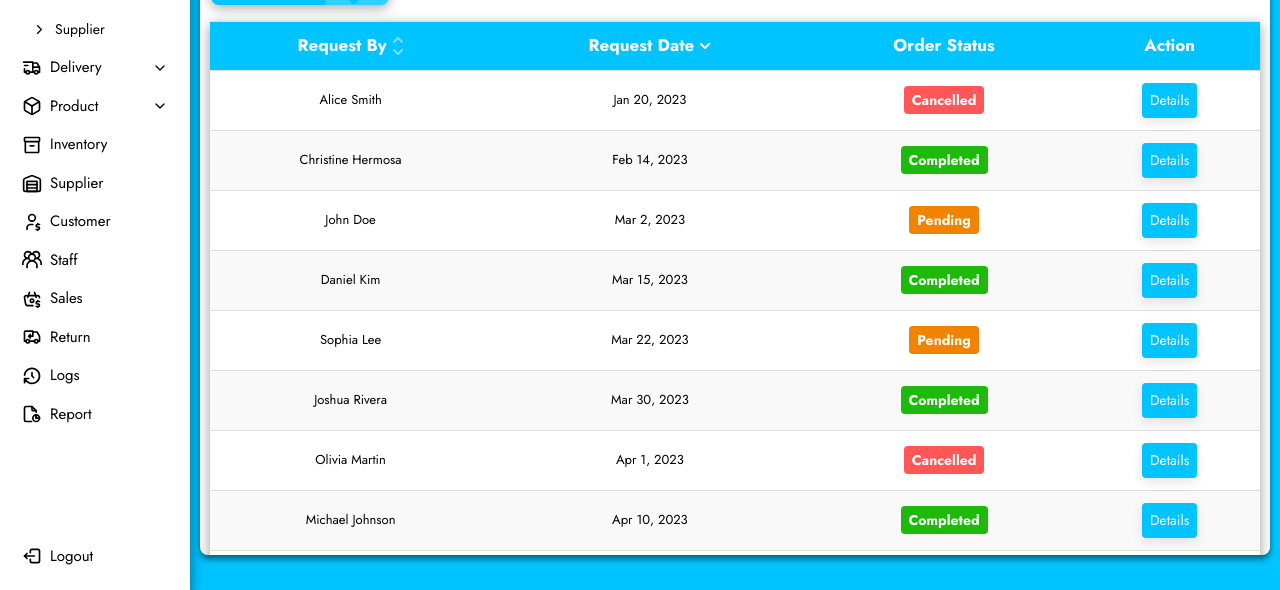
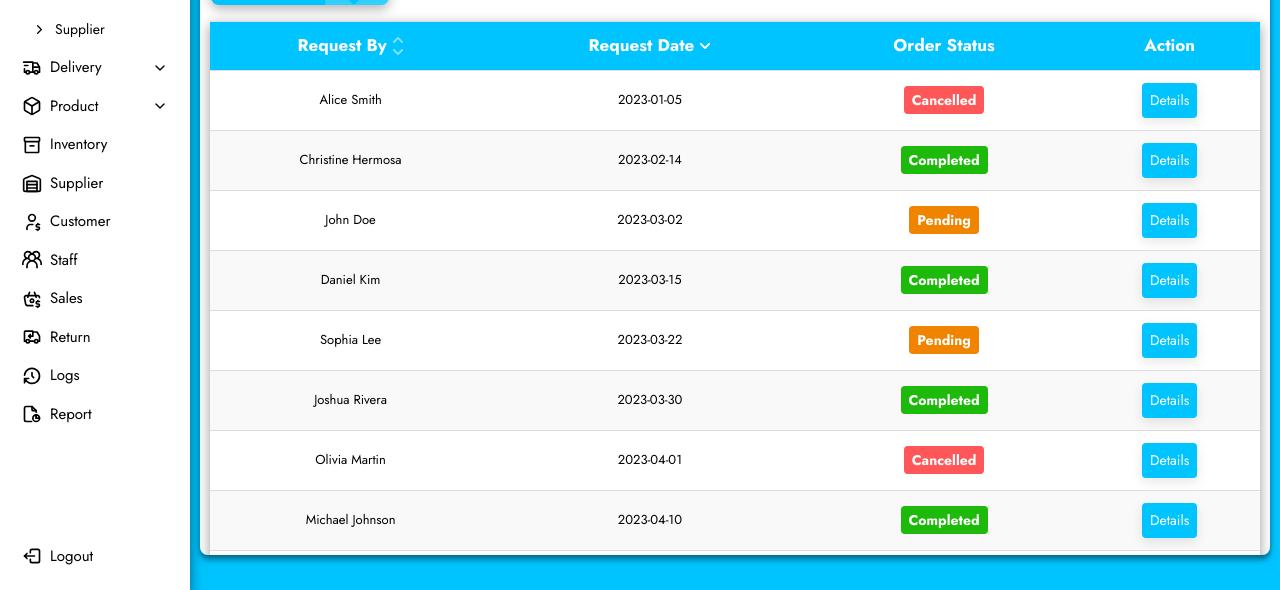
Before and after one commit to Mekus2/backend-deployment, a React (Create React App) app in the folder frontend/: page /admin/request-order in a window 1280 px wide. Shown: the part 207-797 px from the top of the page. Built offline with nearby package versions, Linux system fonts and the light colour scheme.

Commit message:
Update RequestOrderData.js
dates

```diff
--- a/frontend/src/data/RequestOrderData.js
+++ b/frontend/src/data/RequestOrderData.js
@@ -1,9 +1,9 @@
 export const requests = [
   {
     requestBy: "Christine Hermosa",
-    requestDate: "Feb 14, 2023",
+    requestDate: "2023-02-14",
     status: "Completed",
-    deliveryDateExpected: "Feb 20, 2023",
+    deliveryDateExpected: "2023-02-20",
     clientID: "C001",
     description: "This delivery is for Christine Hermosa and includes a selection of various pet medications...",
     orderDetails: [
@@ -17,9 +17,9 @@ export const requests = [
   },
   {
     requestBy: "John Doe",
-    requestDate: "Mar 2, 2023",
+    requestDate: "2023-03-02",
     status: "Pending",
-    deliveryDateExpected: "Mar 5, 2023",
+    deliveryDateExpected: "2023-03-05",
     clientID: "C002",
     description: "Order for John Doe with various pet medications.",
     orderDetails: [
@@ -30,7 +30,7 @@ export const requests = [
   },
   {
     requestBy: "Alice Smith",
-    requestDate: "Jan 20, 2023",
+    requestDate: "2023-01-05",
     status: "Cancelled",
     deliveryDateExpected: "",
     clientID: "C003",
@@ -43,9 +43,9 @@ export const requests = [
   },
   {
     requestBy: "Michael Johnson",
-    requestDate: "Apr 10, 2023",
+    requestDate: "2023-04-10",
     status: "Completed",
-    deliveryDateExpected: "Apr 15, 2023",
+    deliveryDateExpected: "2023-04-15",
     clientID: "C004",
     description: "Order for Michael Johnson, including various pet supplies and equipment.",
     orderDetails: [
@@ -56,9 +56,9 @@ export const requests = [
   },
   {
     requestBy: "Emily Davis",
-    requestDate: "May 5, 2023",
+    requestDate: "2023-05-05",
     status: "Completed",
-    deliveryDateExpected: "May 10, 2023",
+    deliveryDateExpected: "2023-05-10",
     clientID: "C005",
     description: "Order for Emily Davis including various high-demand veterinary products.",
     orderDetails: [
@@ -70,9 +70,9 @@ export const requests = [
   // New Requests
   {
     requestBy: "Daniel Kim",
-    requestDate: "Mar 15, 2023",
+    requestDate: "2023-03-15",
     status: "Completed",
-    deliveryDateExpected: "Mar 20, 2023",
+    deliveryDateExpected: "2023-03-20",
     clientID: "C006",
     description: "Complete order for Daniel Kim, focused on cat care products.",
     orderDetails: [
@@ -83,9 +83,9 @@ export const requests = [
   },
   {
     requestBy: "Sophia Lee",
-    requestDate: "Mar 22, 2023",
+    requestDate: "2023-03-22",
     status: "Pending",
-    deliveryDateExpected: "Mar 29, 2023",
+    deliveryDateExpected: "2023-03-29",
     clientID: "C007",
     description: "Pending order for Sophia Lee containing dog supplies.",
     orderDetails: [
@@ -96,9 +96,9 @@ export const requests = [
   },
   {
     requestBy: "Joshua Rivera",
-    requestDate: "Mar 30, 2023",
+    requestDate: "2023-03-30",
     status: "Completed",
-    deliveryDateExpected: "Apr 5, 2023",
+    deliveryDateExpected: "2023-04-05",
     clientID: "C008",
     description: "Order for Joshua Rivera including various small animal supplies.",
     orderDetails: [
@@ -109,7 +109,7 @@ export const requests = [
   },
   {
     requestBy: "Olivia Martin",
-    requestDate: "Apr 1, 2023",
+    requestDate: "2023-04-01",
     status: "Cancelled",
     deliveryDateExpected: "",
     clientID: "C009",
@@ -121,9 +121,9 @@ export const requests = [
   },
   {
     requestBy: "Ethan Wong",
-    requestDate: "Apr 15, 2023",
+    requestDate: "2023-04-15",
     status: "Completed",
-    deliveryDateExpected: "Apr 20, 2023",
+    deliveryDateExpected: "2023-04-20",
     clientID: "C010",
     description: "Ethan Wong's order focused on aquatic pets.",
     orderDetails: [
@@ -134,9 +134,9 @@ export const requests = [
   },
   {
     requestBy: "Ava Chen",
-    requestDate: "Apr 20, 2023",
+    requestDate: "2023-04-20",
     status: "Pending",
-    deliveryDateExpected: "Apr 25, 2023",
+    deliveryDateExpected: "2023-04-25",
     clientID: "C011",
     description: "Pending order for Ava Chen, consisting of grooming supplies.",
     orderDetails: [
@@ -146,9 +146,9 @@ export const requests = [
   },
   {
     requestBy: "Liam White",
-    requestDate: "May 1, 2023",
+    requestDate: "2023-05-01",
     status: "Completed",
-    deliveryDateExpected: "May 5, 2023",
+    deliveryDateExpected: "2023-05-05",
     clientID: "C012",
     description: "Liam White's order for pet supplements.",
     orderDetails: [
@@ -158,9 +158,9 @@ export const requests = [
   },
   {
     requestBy: "Isabella Brown",
-    requestDate: "May 10, 2023",
+    requestDate: "2023-05-10",
     status: "Pending",
-    deliveryDateExpected: "May 15, 2023",
+    deliveryDateExpected: "2023-05-15",
     clientID: "C013",
     description: "Pending order for Isabella Brown's hamster supplies.",
     orderDetails: [
@@ -170,9 +170,9 @@ export const requests = [
   },
   {
     requestBy: "Mason Rodriguez",
-    requestDate: "May 15, 2023",
+    requestDate: "2023-05-15",
     status: "Completed",
-    deliveryDateExpected: "May 20, 2023",
+    deliveryDateExpected: "2023-05-20",
     clientID: "C014",
     description: "Order for Mason Rodriguez, includes various dog supplies.",
     orderDetails: [
@@ -182,9 +182,9 @@ export const requests = [
   },
   {
     requestBy: "Sofia Scott",
-    requestDate: "May 20, 2023",
+    requestDate: "2023-05-20",
     status: "Completed",
-    deliveryDateExpected: "May 25, 2023",
+    deliveryDateExpected: "2023-05-25",
     clientID: "C015",
     description: "Order for Sofia Scott focused on pet enrichment.",
     orderDetails: [
@@ -194,9 +194,9 @@ export const requests = [
   },
   {
     requestBy: "James Hall",
-    requestDate: "May 25, 2023",
+    requestDate: "2023-05-25",
     status: "Pending",
-    deliveryDateExpected: "May 30, 2023",
+    deliveryDateExpected: "2023-05-30",
     clientID: "C016",
     description: "Pending order for James Hall's bird supplies.",
     orderDetails: [
@@ -206,9 +206,9 @@ export const requests = [
   },
   {
     requestBy: "Avery Young",
-    requestDate: "Jun 1, 2023",
+    requestDate: "2023-06-01",
     status: "Completed",
-    deliveryDateExpected: "Jun 5, 2023",
+    deliveryDateExpected: "2023-06-05",
     clientID: "C017",
     description: "Order for Avery Young containing dog training items.",
     orderDetails: [
@@ -218,9 +218,9 @@ export const requests = [
   },
   {
     requestBy: "Lucas King",
-    requestDate: "Jun 10, 2023",
+    requestDate: "2023-06-10",
     status: "Completed",
-    deliveryDateExpected: "Jun 15, 2023",
+    deliveryDateExpected: "2023-06-15",
     clientID: "C018",
     description: "Order for Lucas King including various cat care products.",
     orderDetails: [
@@ -230,9 +230,9 @@ export const requests = [
   },
   {
     requestBy: "Zoe Martinez",
-    requestDate: "Jun 20, 2023",
+    requestDate: "2023-06-20",
     status: "Pending",
-    deliveryDateExpected: "Jun 25, 2023",
+    deliveryDateExpected: "2023-06-25",
     clientID: "C019",
     description: "Pending order for Zoe Martinez focused on small animals.",
     orderDetails: [
@@ -242,9 +242,9 @@ export const requests = [
   },
   {
     requestBy: "Evelyn Carter",
-    requestDate: "Jul 1, 2023",
+    requestDate: "2023-07-01",
     status: "Completed",
-    deliveryDateExpected: "Jul 5, 2023",
+    deliveryDateExpected: "2023-07-05",
     clientID: "C020",
     description: "Order for Evelyn Carter including various bird supplies.",
     orderDetails: [
@@ -254,7 +254,7 @@ export const requests = [
   },
   {
     requestBy: "Henry Green",
-    requestDate: "Jul 10, 2023",
+    requestDate: "2023-07-10",
     status: "Cancelled",
     deliveryDateExpected: "",
     clientID: "C021",
@@ -266,9 +266,9 @@ export const requests = [
   },
   {
     requestBy: "Chloe Nguyen",
-    requestDate: "Jul 15, 2023",
+    requestDate: "2023-07-15",
     status: "Pending",
-    deliveryDateExpected: "Jul 20, 2023",
+    deliveryDateExpected: "2023-07-20",
     clientID: "C022",
     description: "Pending order for Chloe Nguyen's reptile supplies.",
     orderDetails: [
```
